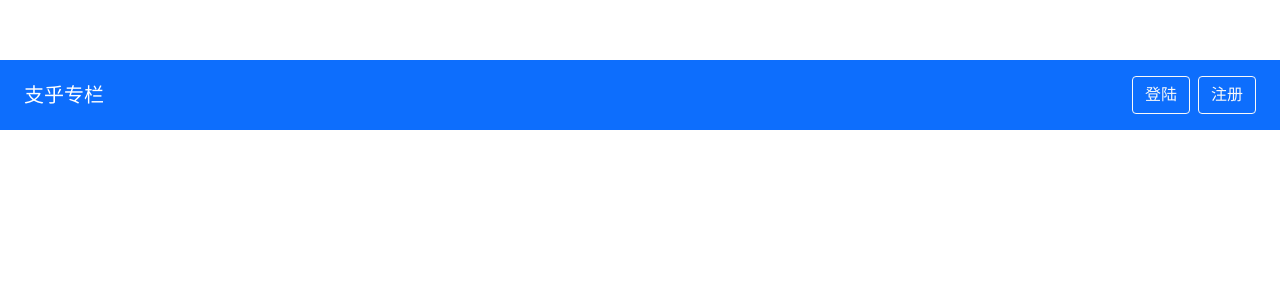
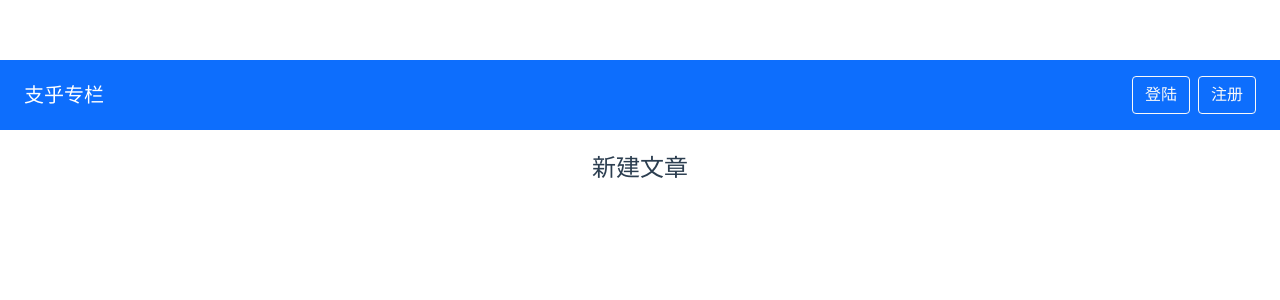
Before and after one commit to waruiiko/zheye, a Vue app in the folder zheye/: page /create in a window 1280 px wide. Before the commit this address had no page. Shown: the top 300 px of the page. Built offline with nearby package versions, Linux system fonts and the light colour scheme.

Commit message:
createPost

```diff
--- a/zheye/src/components/GlobalHeader.vue
+++ b/zheye/src/components/GlobalHeader.vue
@@ -12,9 +12,9 @@
     <ul v-else class="list-inline mb-0">
       <li class="list-inline-item">
         <DropDown :title="`hello! ${user.name}`">
-          <DropDownItem disabled><a href="#" class="dropdown-item">新建文章</a></DropDownItem>
+          <DropDownItem><router-link to="/create" class="dropdown-item">新建文章</router-link></DropDownItem>
           <DropDownItem><a href="#" class="dropdown-item">编辑资料</a></DropDownItem>
-          <DropDownItem><a href="#" class="dropdown-item">退出登录</a></DropDownItem>
+          <DropDownItem disabled><a href="#" class="dropdown-item">退出登录</a></DropDownItem>
         </DropDown>
       </li>
     </ul>
--- a/zheye/src/main.ts
+++ b/zheye/src/main.ts
@@ -5,6 +5,7 @@ import { createRouter, createWebHistory } from 'vue-router'
 import Home from './views/Home.vue'
 import Login from './views/Login.vue'
 import Column from './views/ColumnDetail.vue'
+import CreatePost from './views/CreatePost.vue'
 // import {createStore}from 'vuex'
 
 import store from './store'
@@ -27,6 +28,11 @@ const router = createRouter({
       path: '/column/:id',
       name: 'column',
       component: Column
+    },
+    {
+      path: '/create',
+      name: 'create',
+      component: CreatePost
     }
   ]
 })
--- /dev/null
+++ b/zheye/src/views/CreatePost.vue
@@ -0,0 +1,14 @@
+<template>
+    <div>
+        <h4>新建文章</h4>
+    </div>
+</template>
+<script lang="ts">
+import { defineComponent } from 'vue'
+
+export default defineComponent({
+    // setup() {
+
+    // },
+})
+</script>
```
